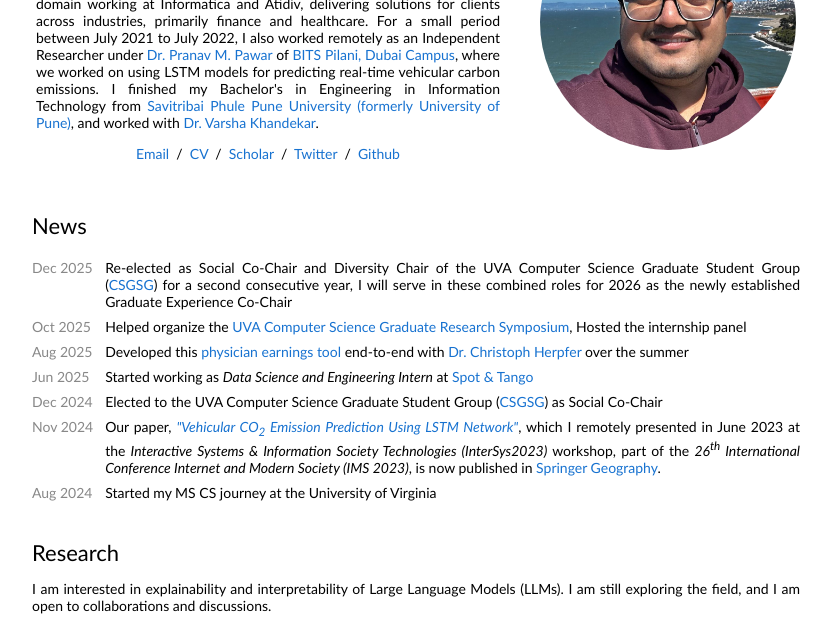
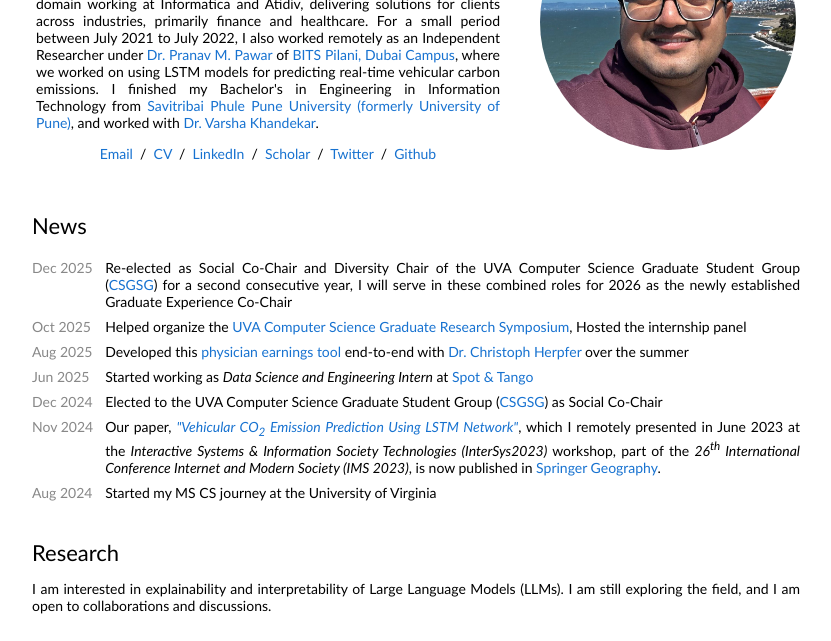
Before and after one commit to shreejeetsahay/shreejeetsahay.github.io, a plain HTML site: page index.html in a window 1280 px wide. Shown: the part 158-799 px from the top of the page, without its empty margins (224-1055 px from the left). Drawn offline with Linux system fonts and the light colour scheme.

Commit message:
added linkedin

```diff
--- a/index.html
+++ b/index.html
@@ -27,6 +27,7 @@
                 <p style="text-align:center">
                   <a href="mailto:sahayshreejeet@gmail.com">Email</a> &nbsp;/&nbsp;
                   <a href="data/resume.pdf">CV</a> &nbsp;/&nbsp;
+                  <a href="https://www.linkedin.com/in/shreejeet-sahay/">LinkedIn</a> &nbsp;/&nbsp;
                   <a href="https://scholar.google.com/citations?user=6wD16sMAAAAJ&hl=en">Scholar</a> &nbsp;/&nbsp;
                   <a href="https://x.com/shreejeetsahay">Twitter</a> &nbsp;/&nbsp;
                   <a href="https://github.com/shreejeetsahay">Github</a>
```
